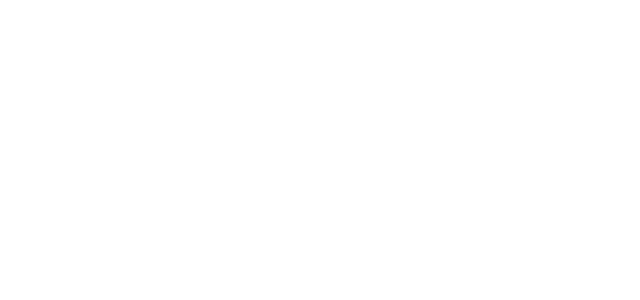
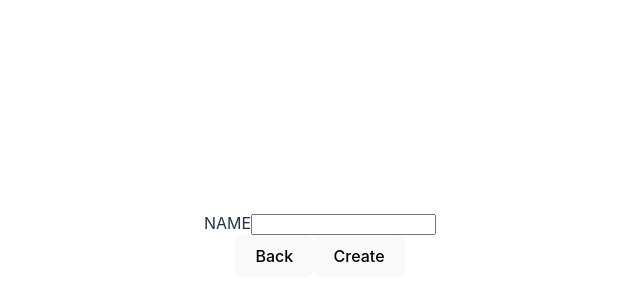
Before and after one commit to Sammy-CK/Bags-Retail, a React (Vite) app in the folder client-admin/: page /categories/new in a window 1280 px wide. Before the commit this address had no page. Shown: the part 156-456 px from the top of the page, without its empty margins (320-960 px from the left). Built offline with nearby package versions, Linux system fonts and the light colour scheme.

Commit message:
Added category form

```diff
--- a/client-admin/src/App.jsx
+++ b/client-admin/src/App.jsx
@@ -13,6 +13,8 @@
 import AllStaffPage from './components/staff/allStaffPage';
 import IndividualStaffPage from './components/staff/individualStaffPage';
 import AddStaffPage from './components/staff/addStaffPage';
+import AddCategoryPage from './components/category/addCategoryPage';
+
 
 
 function App() {
@@ -31,10 +33,7 @@
     <Route path='/staffs' element={< AllStaffPage />} />
     <Route path='/staffs/:staffID' element={< IndividualStaffPage />} />
     <Route path='/staffs/new' element={< AddStaffPage />} />
-
-
-
-
+    <Route path='/categories/new' element={< AddCategoryPage />} />
 
         </Routes>
       </div>
--- /dev/null
+++ b/client-admin/src/components/category/addCategoryPage.jsx
@@ -0,0 +1,65 @@
+import { React, useState, useEffect } from 'react';
+import { useSelector } from 'react-redux'
+import { useNavigate, useParams } from 'react-router-dom'
+
+function AddCategoryPage(){
+
+
+    const [newCategory, setNewCategory] = useState({});
+
+    let token = useSelector((state) => state.staff.staff.jwt)
+    const takeCategory = useNavigate()
+
+    const handleChange = (e) => {
+		const { name, value } = e.target;
+		setNewCategory((prevState) => ({ ...prevState, [name]: value }));
+		console.log(newCategory);
+	};
+
+    const handleSubmit = (e) => {
+        e.preventDefault();
+
+            // Fetch creating category
+            fetch(`https://bags-o7py.onrender.com/categories`, {
+                method: "POST",
+                headers: {
+                    Authorization: `Bearer ${token}`,
+                    'Content-Type': "application/json"
+                         },
+                body: JSON.stringify({category: newCategory})
+                    }).then(resp => {
+                if (resp.ok){
+                    return resp.json().then(data => {
+                        console.log(data)
+                        alert("Created Successfully")
+                        takeCategory(`/store`)
+
+                    })
+                }else{
+                    console.log("Thats CAP LIL'NIGGA")
+                }
+            })
+        }
+
+
+
+    return (
+        <div>
+            <form>
+            <label htmlFor='name' >NAME</label>
+                <input type='text' name='name' value={newCategory.name} onChange={handleChange} /><br/>
+
+                <button onClick={(e) => {
+                e.preventDefault()
+                takeCategory('/store')
+                } }>Back</button>
+            <button onClick={ handleSubmit }>Create</button>
+
+            </form>
+        </div>
+    )
+
+
+}
+
+export default AddCategoryPage;
--- a/client-admin/src/components/store/storeCategoryPage.jsx
+++ b/client-admin/src/components/store/storeCategoryPage.jsx
@@ -62,6 +62,7 @@
 
     return(
         <div>
+        <h2 onClick={() => takeCategory('/categories/new')}>CATEGORY</h2>
         <h2 onClick={() => takeCategory('/shops')}>STORE</h2>
         <h2 onClick={() => takeCategory('/staffs')}>STAFF</h2>
 
```
